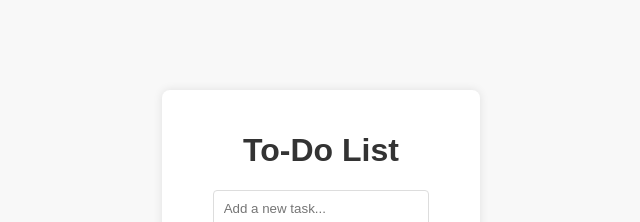
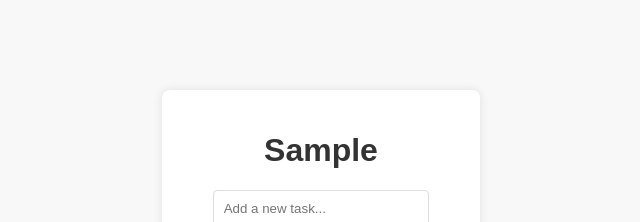
Before and after one commit to Chandpashashaik115/todolist, a plain HTML site: page index.html in a window 1280 px wide. Shown: the part 206-428 px from the top of the page, without its empty margins (319-959 px from the left). Drawn offline with Linux system fonts and the light colour scheme.

Commit message:
Update index.html
Signed-off-by: Chandpasha <160645454+Chandpashashaik115@users.noreply.github.com>

```diff
--- a/index.html
+++ b/index.html
@@ -4,11 +4,11 @@
     <meta charset="UTF-8">
     <meta name="viewport" content="width=device-width, initial-scale=1.0">
     <link rel="stylesheet" href="styles.css">
-    <title>Sample</title>
+    <title>To Do List</title>
 </head>
 <body>
     <div class="container">
-        <h1>To-Do List</h1>
+        <h1>Sample</h1>
         <form id="taskForm">
             <input type="text" id="taskInput" placeholder="Add a new task..." required>
             <button type="submit">Add Task</button>
```
